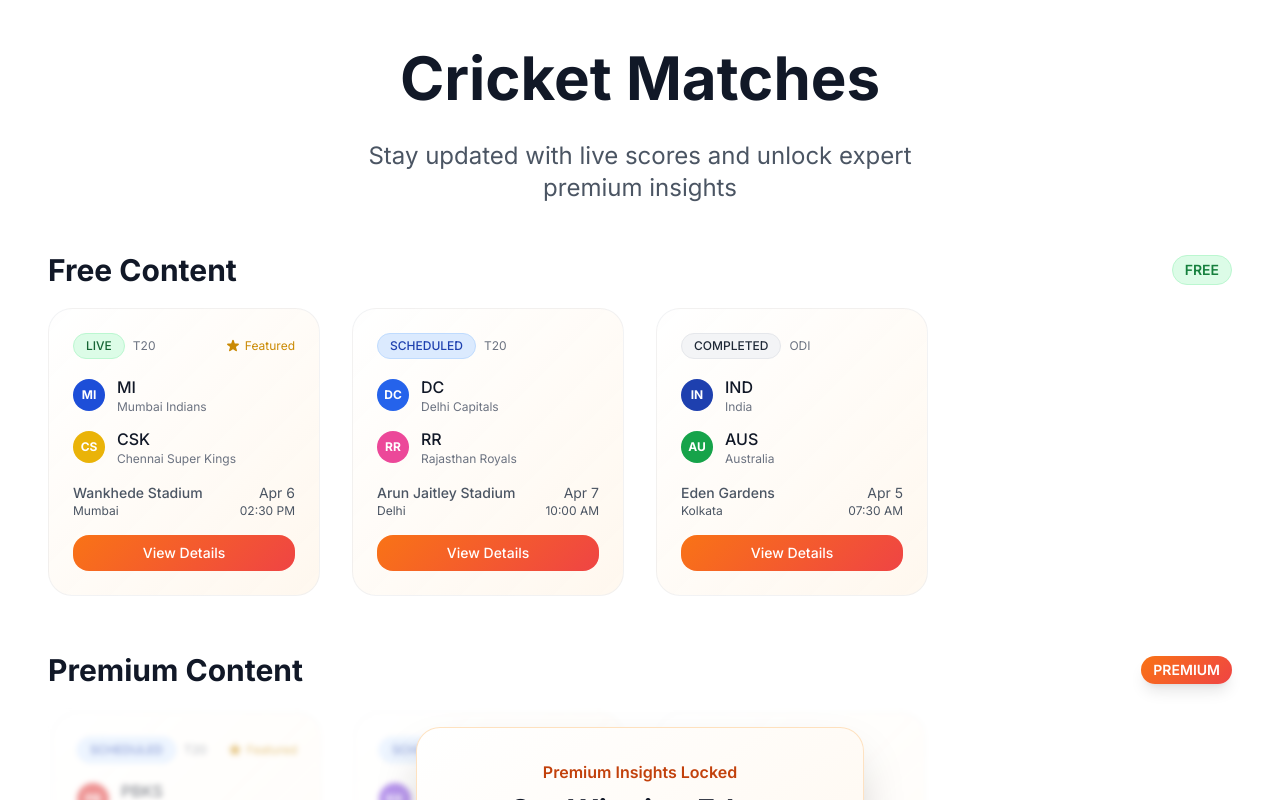
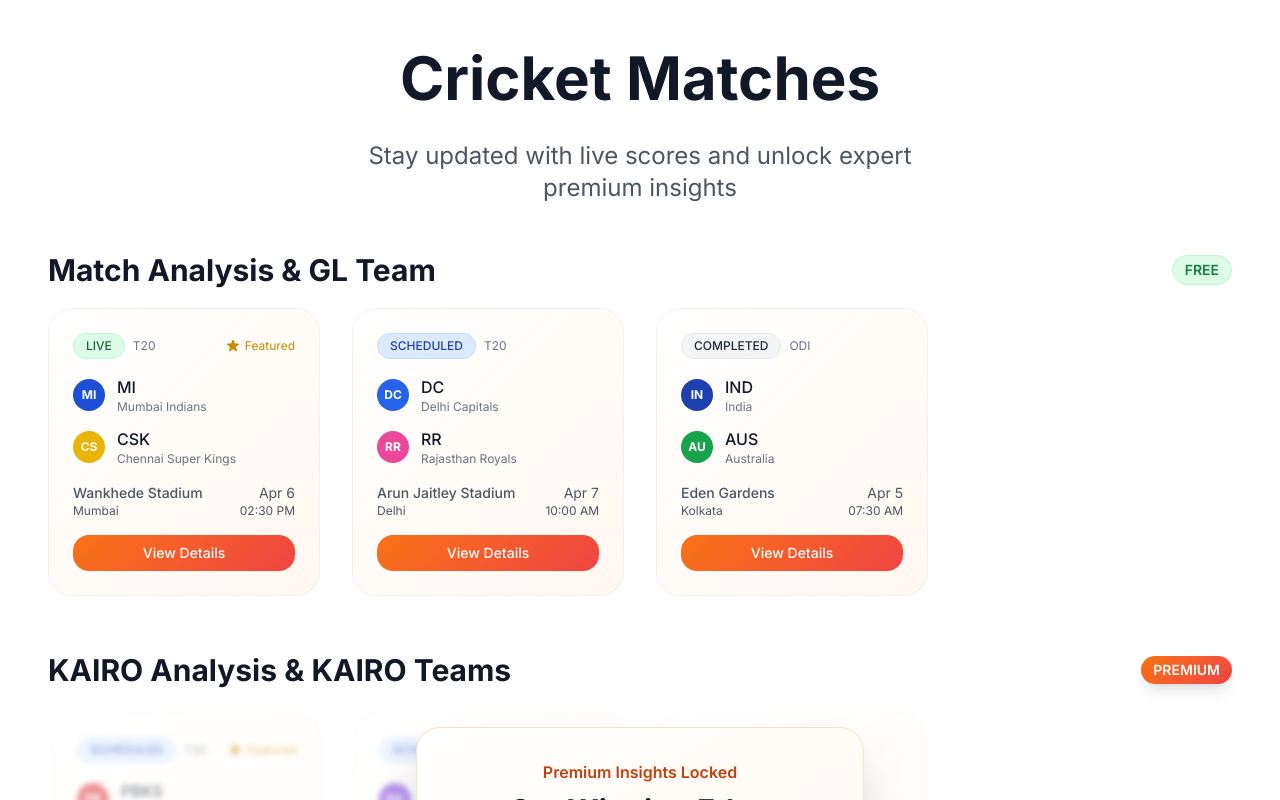
Before and after one commit to kavendevsetup-ship-it/gle-prod, a Next.js app in the folder frontend/: page /matches in a window 1280 px wide. Shown: the top 800 px of the page. Built offline with nearby package versions, Linux system fonts and the light colour scheme; no server answers.

Commit message:
Text Design Changes

```diff
--- a/frontend/app/dashboard/page.tsx
+++ b/frontend/app/dashboard/page.tsx
@@ -186,7 +186,7 @@
                 animate={{ opacity: 1 }}
                 transition={{ delay: 0.4, duration: 0.6 }}
               >
-                Ready to explore live cricket insights?
+                Welcome to KAIRO Intelligence System
               </motion.p>
             </motion.div>
           </div>
--- a/frontend/app/matches/[id]/page.tsx
+++ b/frontend/app/matches/[id]/page.tsx
@@ -310,7 +310,7 @@
           <>
             <section>
               <div className="flex items-center justify-between mb-4 sm:mb-5">
-                <h2 className="text-xl sm:text-2xl md:text-3xl font-bold text-gray-900">Premium Content</h2>
+                <h2 className="text-xl sm:text-2xl md:text-3xl font-bold text-gray-900">KAIRO Analysis &amp; KAIRO Teams</h2>
                 <span className="px-3 py-1 rounded-full text-xs sm:text-sm font-semibold bg-gradient-primary text-white shadow-lg">
                   {access ? "Unlocked ✅" : "PREMIUM"}
                 </span>
@@ -346,7 +346,7 @@
                   <div className="absolute inset-0 rounded-2xl bg-white/50 backdrop-blur-[1.5px] flex items-center justify-center p-4 sm:p-6">
                     <div className="w-full max-w-md rounded-2xl bg-gradient-to-br from-white to-orange-50 border border-orange-200/70 shadow-2xl p-6 sm:p-8 text-center">
                       <p className="text-sm sm:text-base font-semibold text-orange-700 mb-2">Premium Insights Locked</p>
-                      <h3 className="text-xl sm:text-2xl md:text-3xl font-bold text-gray-900 mb-3">Unlock Expert Analysis & GL Teams</h3>
+                      <h3 className="text-xl sm:text-2xl md:text-3xl font-bold text-gray-900 mb-3">Unlock KAIRO Analysis and Teams</h3>
                       <p className="text-sm sm:text-base text-gray-600 mb-6">
                         Unlock captain picks, differential teams, and expert match analysis.
                       </p>
@@ -364,7 +364,7 @@
 
             <section className="mt-12 sm:mt-14 md:mt-16">
               <div className="flex items-center justify-between mb-4 sm:mb-5">
-                <h2 className="text-xl sm:text-2xl md:text-3xl font-bold text-gray-900">Free Content</h2>
+                <h2 className="text-xl sm:text-2xl md:text-3xl font-bold text-gray-900">Match Analysis &amp; GL Team</h2>
                 <span className="px-3 py-1 rounded-full text-xs sm:text-sm font-semibold bg-green-100 text-green-700 border border-green-200">
                   FREE
                 </span>
--- a/frontend/app/matches/page.tsx
+++ b/frontend/app/matches/page.tsx
@@ -217,7 +217,7 @@
 
         <section className="mb-10 sm:mb-12 md:mb-14">
           <div className="flex items-center justify-between mb-4 sm:mb-5">
-            <h2 className="text-xl sm:text-2xl md:text-3xl font-bold text-gray-900">Free Content</h2>
+            <h2 className="text-xl sm:text-2xl md:text-3xl font-bold text-gray-900">Match Analysis &amp; GL Team</h2>
             <span className="px-3 py-1 rounded-full text-xs sm:text-sm font-semibold bg-green-100 text-green-700 border border-green-200">
               FREE
             </span>
@@ -232,7 +232,7 @@
 
         <section>
           <div className="flex items-center justify-between mb-4 sm:mb-5">
-            <h2 className="text-xl sm:text-2xl md:text-3xl font-bold text-gray-900">Premium Content</h2>
+            <h2 className="text-xl sm:text-2xl md:text-3xl font-bold text-gray-900">KAIRO Analysis &amp; KAIRO Teams</h2>
             <span className="px-3 py-1 rounded-full text-xs sm:text-sm font-semibold bg-gradient-primary text-white shadow-lg">
               PREMIUM
             </span>
--- a/frontend/components/landing/LandingPage.tsx
+++ b/frontend/components/landing/LandingPage.tsx
@@ -196,9 +196,7 @@
             >
               <div className="absolute inset-0 bg-white/10 backdrop-blur-sm rounded-2xl border border-white/20 shadow-lg" />
               <p className="relative text-lg sm:text-xl md:text-2xl lg:text-3xl text-gray-700 py-6 px-8 max-w-5xl mx-auto leading-relaxed">
-                Master the art of fantasy cricket with{' '}
-                <span className="font-semibold text-orange-600">expert analysis</span> and{' '}
-                <span className="font-semibold text-red-600">real-time insights</span>
+                KAIRO Intelligence System is a proprietary framework combining data analytics, real-time insights, and pattern intelligence to deliver high-probability fantasy outcomes.
               </p>
             </motion.div>
 
```
